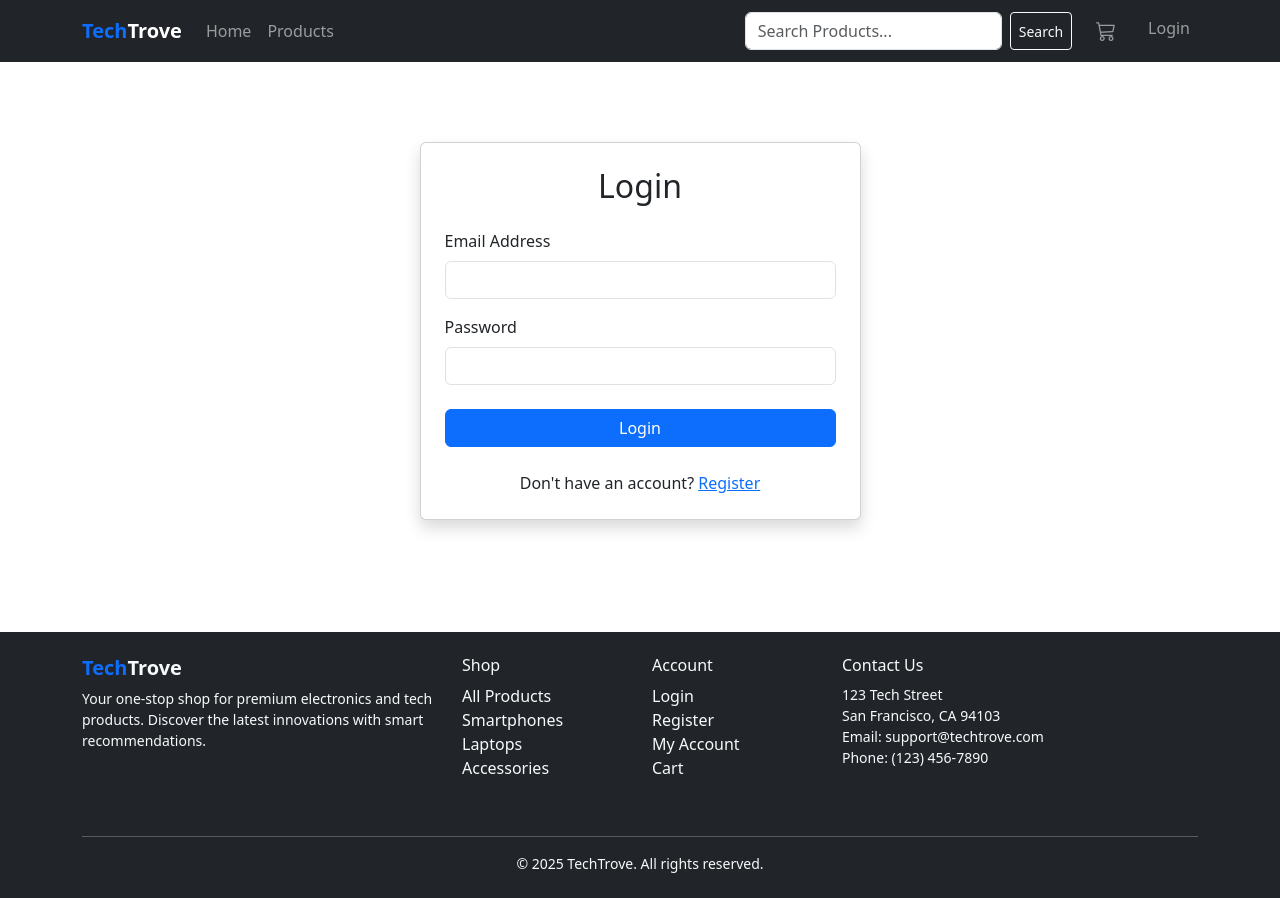
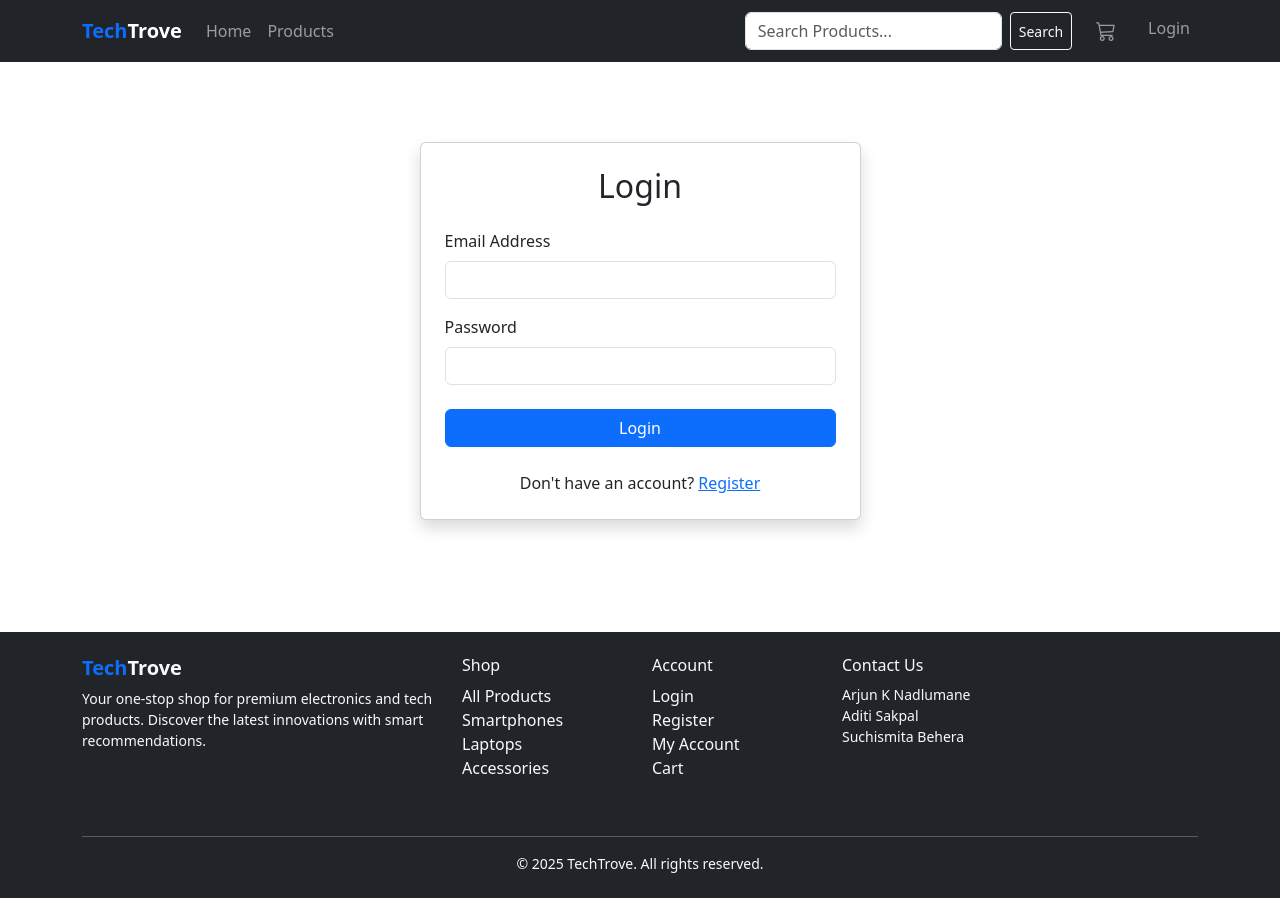
Before and after one commit to arjun-k-nadlumane/techtrove, a React (Create React App) app in the folder frontend/: page /login in a window 1280 px wide. Built offline with nearby package versions, Linux system fonts and the light colour scheme.

Commit message:
rupees icon

```diff
--- a/frontend/src/components/common/Footer.js
+++ b/frontend/src/components/common/Footer.js
@@ -42,10 +42,9 @@ const Footer = () => {
 <Col md={4} className="mb-3">
 <h6>Contact Us</h6>
 <address className="small">
-<div>123 Tech Street</div>
-<div>San Francisco, CA 94103</div>
-<div>Email: support@techtrove.com</div>
-<div>Phone: (123) 456-7890</div>
+<div>Arjun K Nadlumane</div>
+<div>Aditi Sakpal</div>
+<div>Suchismita Behera</div>
 </address>
 </Col>
 </Row>
--- a/frontend/src/components/product/ProductCard.js
+++ b/frontend/src/components/product/ProductCard.js
@@ -104,7 +104,7 @@ const ProductCard = ({ product }) => {
         {renderStarRating(product.averageRating || 0)}
 <Card.Text className="text-primary fw-bold mb-3">
 
-          ${parseFloat(product.price || 0).toFixed(2)}
+₹{parseFloat(product.price || 0).toFixed(2)}
 </Card.Text>
 <div className="mt-auto">
 <div className="d-grid gap-2">
--- a/frontend/src/pages/OrderHistory.js
+++ b/frontend/src/pages/OrderHistory.js
@@ -121,16 +121,16 @@ const OrderHistory = () => {
 
   // Helper function to parse and format price
   const formatPrice = (price) => {
-    if (price === undefined || price === null) return '$0.00';
+    if (price === undefined || price === null) return '₹0.00';
 
     // Handle string or number
     const numericPrice = typeof price === 'string' ? parseFloat(price) : price;
 
     // Check if it's a valid number
-    if (isNaN(numericPrice)) return '$0.00';
+    if (isNaN(numericPrice)) return '₹0.00';
 
     // Return formatted price
-    return `$${numericPrice.toFixed(2)}`;
+    return `${numericPrice.toFixed(2)}`;
   };
 
   return (
```
